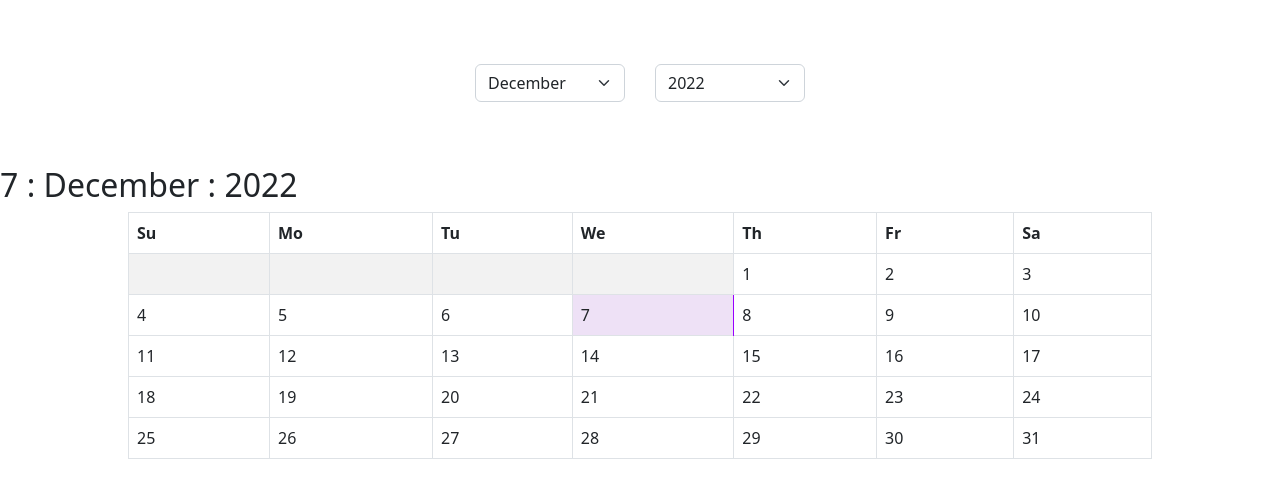
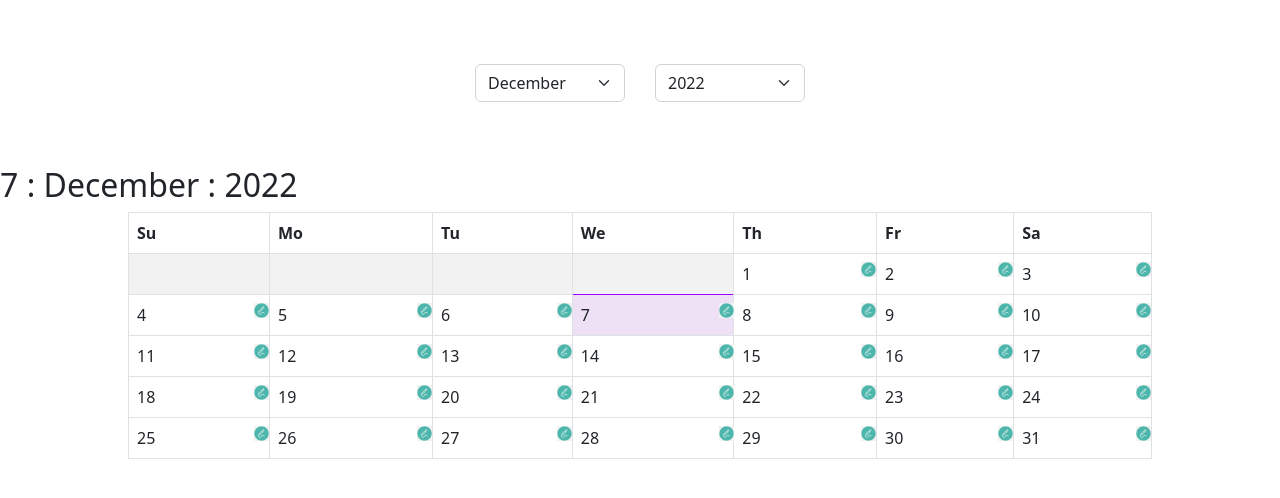
Before and after one commit to Blinina/Event-Calendar, a React (Create React App) app in the folder my-app/: page / in a window 1280 px wide. Shown: the top 498 px of the page. Built offline with nearby package versions, Linux system fonts and the light colour scheme.

Commit message:
date component & routes added

```diff
--- a/my-app/src/App.js
+++ b/my-app/src/App.js
@@ -1,10 +1,24 @@
-import Main from './components/Main'
+import {
+  BrowserRouter,
+  Route,
+  Routes,
+} from "react-router-dom";
+import Main from './components/Main';
+import Date from './components/Date';
 
 function App() {
   return (
-    <div className="App">
-     <Main/>
-    </div>
+    <>
+    <BrowserRouter>
+        <Routes>
+          <Route path="/" element={<Main />} />
+          <Route path="/date" element={<Date />}>
+            <Route path=":id" element={<Date />} />
+          </Route>
+          <Route path="*" element={<Date />} />
+        </Routes>
+    </BrowserRouter>
+  </>
   );
 }
 
--- /dev/null
+++ b/my-app/src/components/Date.jsx
@@ -0,0 +1,24 @@
+import { useEffect } from "react";
+import { Button, Card } from "react-bootstrap"
+import { useParams } from 'react-router-dom';
+
+export default function Date (){
+    const params = useParams();
+    const paramData = params.id;
+        // const date = new Date(paramData);
+        // // console.log(date)
+
+
+
+
+    return (
+        <>
+        <Card>
+        <Card.Title></Card.Title>
+      <Button >+ New Task</Button>
+
+
+    </Card>
+        </>
+    )
+}
--- a/my-app/src/components/Main.jsx
+++ b/my-app/src/components/Main.jsx
@@ -1,10 +1,13 @@
-import { React, useState, useEffect  } from "react";
+import { React, useState, useEffect } from "react";
 import { Table, Form, Button } from 'react-bootstrap';
 import createCalendar from "../createCalendar";
+import { useNavigate } from "react-router-dom";
+import pen from "../img/editPen.png";
 
 export default function Main() {
-    const [yearCalendar, setYearCalendar] = useState(false);
-    const [monthCalendar, setMonthCalendar] = useState(true);
+    const navigate = useNavigate();
+    // const [yearCalendar, setYearCalendar] = useState(false);
+    // const [monthCalendar, setMonthCalendar] = useState(true);
 
     const [currentMonth, setCurrentMonth] = useState(new Date(Date.now()).getMonth());
     const [currentYear, setCurrentYear] = useState(new Date(Date.now()).getFullYear());
@@ -27,13 +30,11 @@ export default function Main() {
         setCurrentMonth(monthArr.indexOf(e.target.value))
     }
     // const handleDefault = () => {
-
-
     // }
     // const handleYear = () => {
 
     // };
-     const calendar = createCalendar( currentYear, currentMonth)
+    const calendar = createCalendar(currentYear, currentMonth)
 
     return (<div>
         <div className="header">
@@ -62,7 +63,23 @@ export default function Main() {
             <tbody>
                 {calendar.map((week, index) => (
                     <tr key={index}>
-                        {week.map((el, i) => el ? <td className={el.getDate()===currentDay ? 'selectTD' : 'white'} onClick={() => handleDay(el.getDate())} key={i}>{el.getDate()}</td> : <td key={i} />)}
+                        {week.map((el, i) => el
+                            ?
+                            <td
+                                className={el.getDate() === currentDay ? 'selectTD' : 'white'}
+                                onClick={() => handleDay(el.getDate())}
+                                key={i}>
+                                <>
+                                    {el.getDate()}
+                                    <img src={pen}
+                                        alt="edit"
+                                        onClick={() => navigate(`date/${el.getFullYear()}-${el.getMonth()}-${el.getDate()}`)}
+                                    />
+                                </>
+                            </td>
+                            :
+                            <td key={i}
+                            />)}
                     </tr>
                 ))}
             </tbody>
--- a/my-app/src/index.css
+++ b/my-app/src/index.css
@@ -1,7 +1,7 @@
 .selectTD{
     --bs-table-accent-bg: rgb(238, 225, 246)!important;
     border-color: rgb(153, 0, 255);
-    border-width: 2px;
+    border-width: 1px 0 0 0!important;
 }
 .white{
     --bs-table-accent-bg: white!important;
@@ -19,3 +19,12 @@ select{
     width: 80%;
     margin: auto;
 }
+td{
+    position: relative;
+}
+img{
+    max-width: 15px;
+    position: absolute;
+    right: -0.2px;
+    cursor: pointer;
+}
```
Also changed, not shown: my-app/src/img/editPen.png (added).
